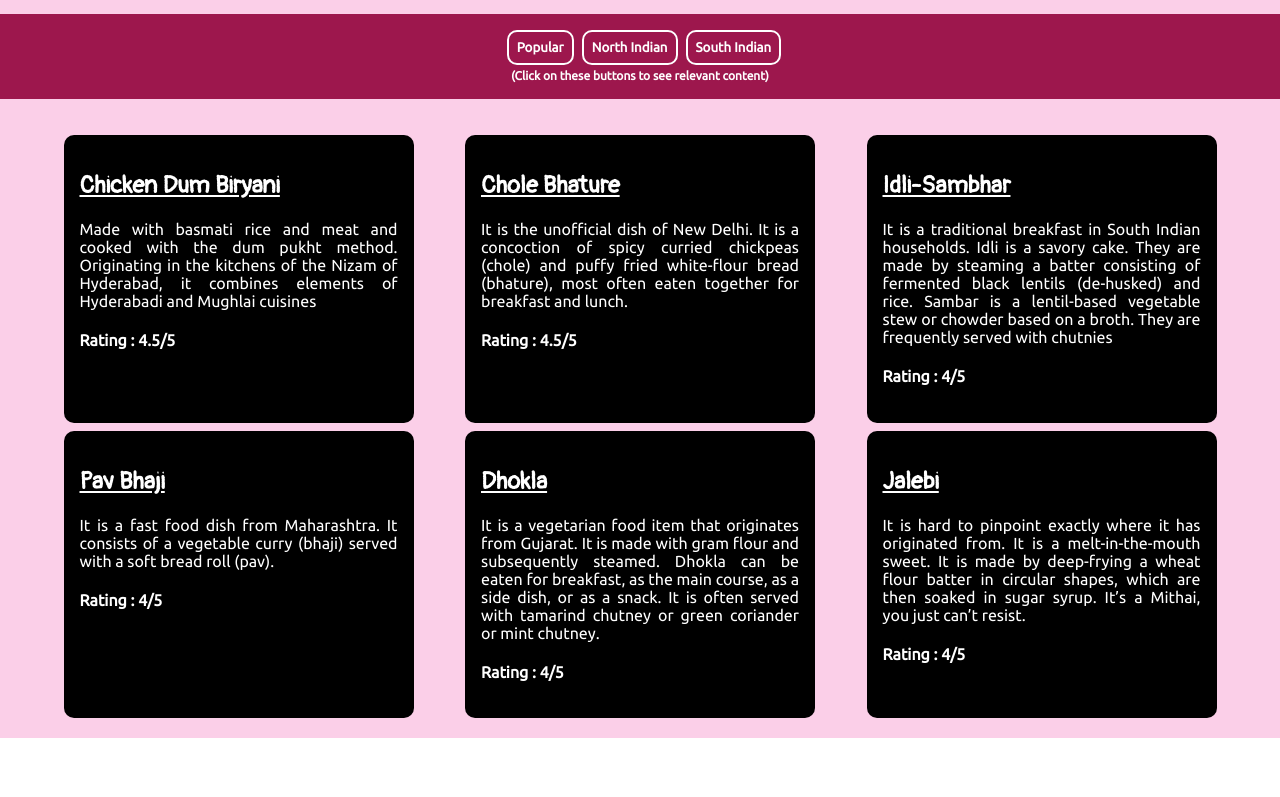
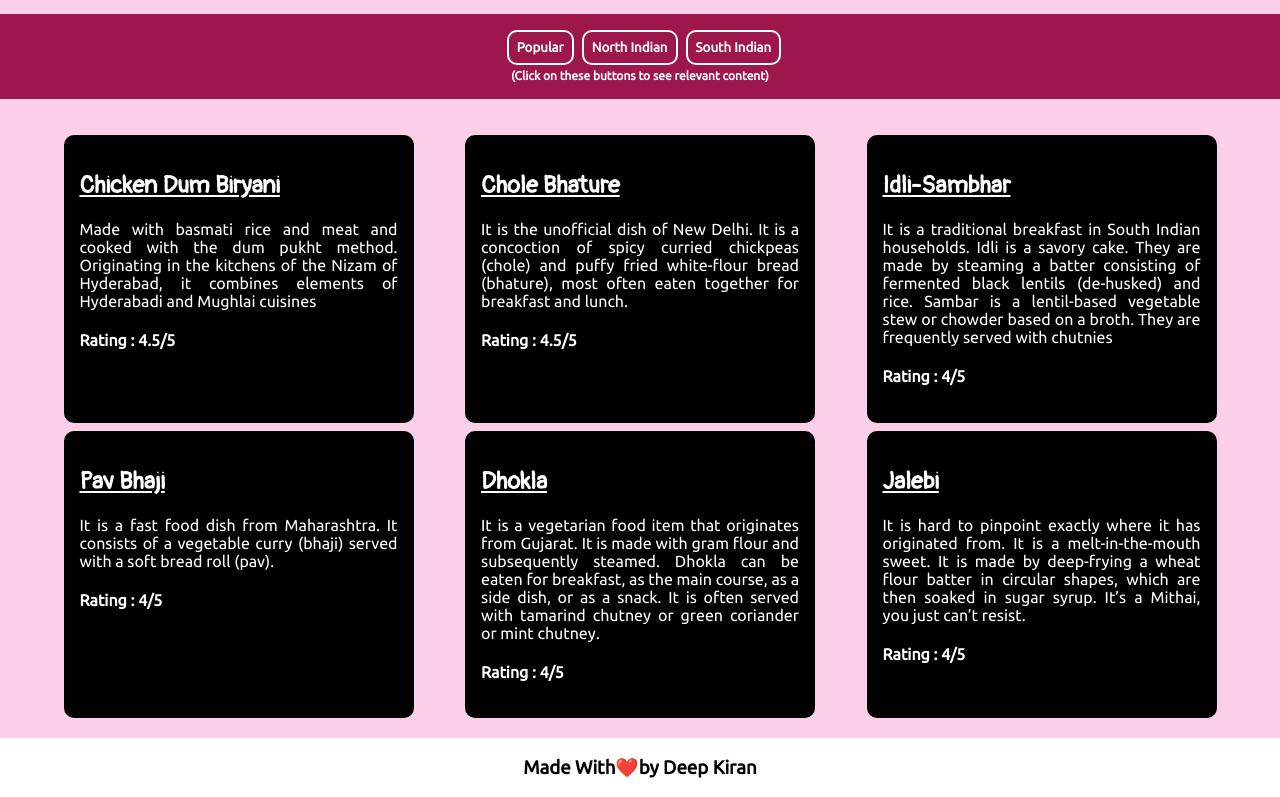
Before and after one commit to DEEPKIRANC/Food-Recommendation-App, a React (Create React App) app: page / in a window 1280 px wide. Shown: the part 393-1190 px from the top of the page. Before the commit the page ends 1131 px from the top, so only its background shows below. Built offline with nearby package versions, Linux system fonts and the light colour scheme.

Commit message:
Footer Section Added

```diff
--- a/src/App.js
+++ b/src/App.js
@@ -193,6 +193,15 @@ export default function App() {
           ))}
         </div>
       </div>
+      <div>
+        <h3 style={{ textAlign: "center" }}>
+          Made With
+          <span role="img" aria-label="">
+            ❤️
+          </span>
+          by Deep Kiran
+        </h3>
+      </div>
     </div>
   );
 }
```
